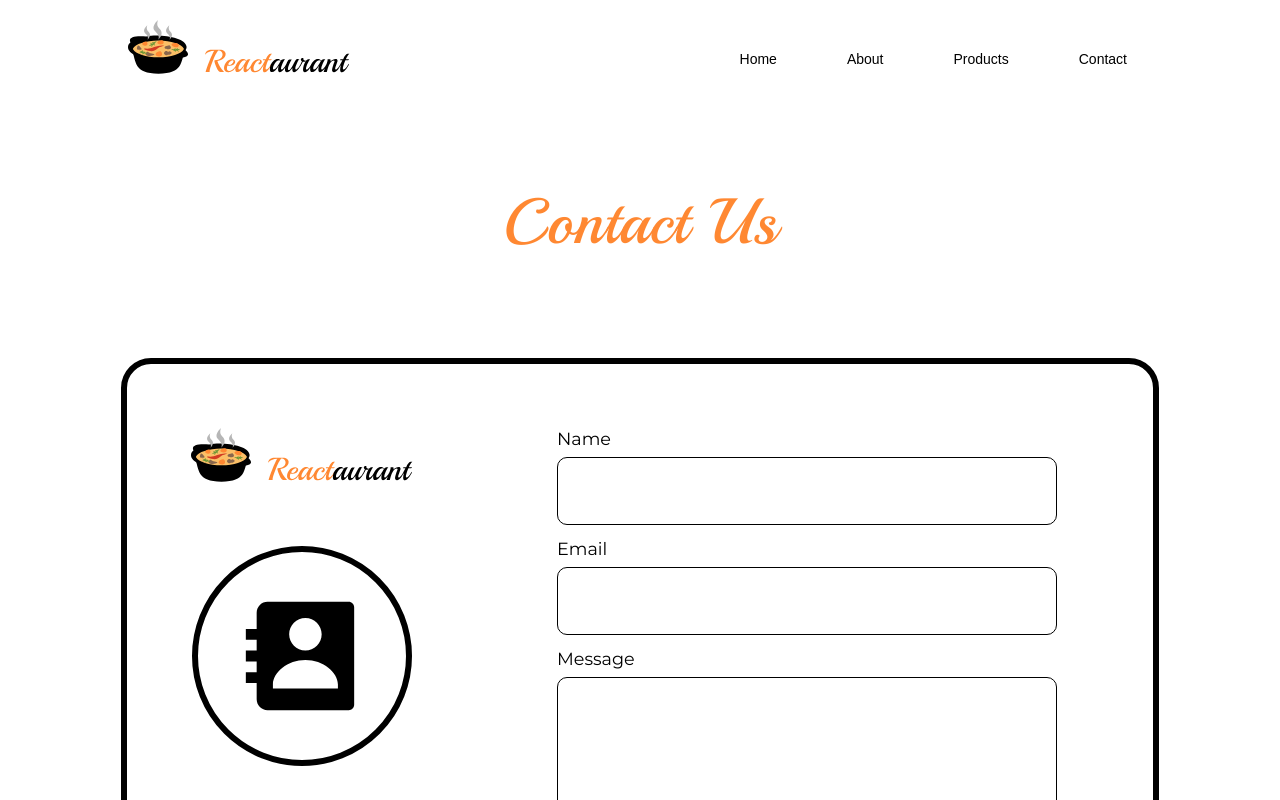
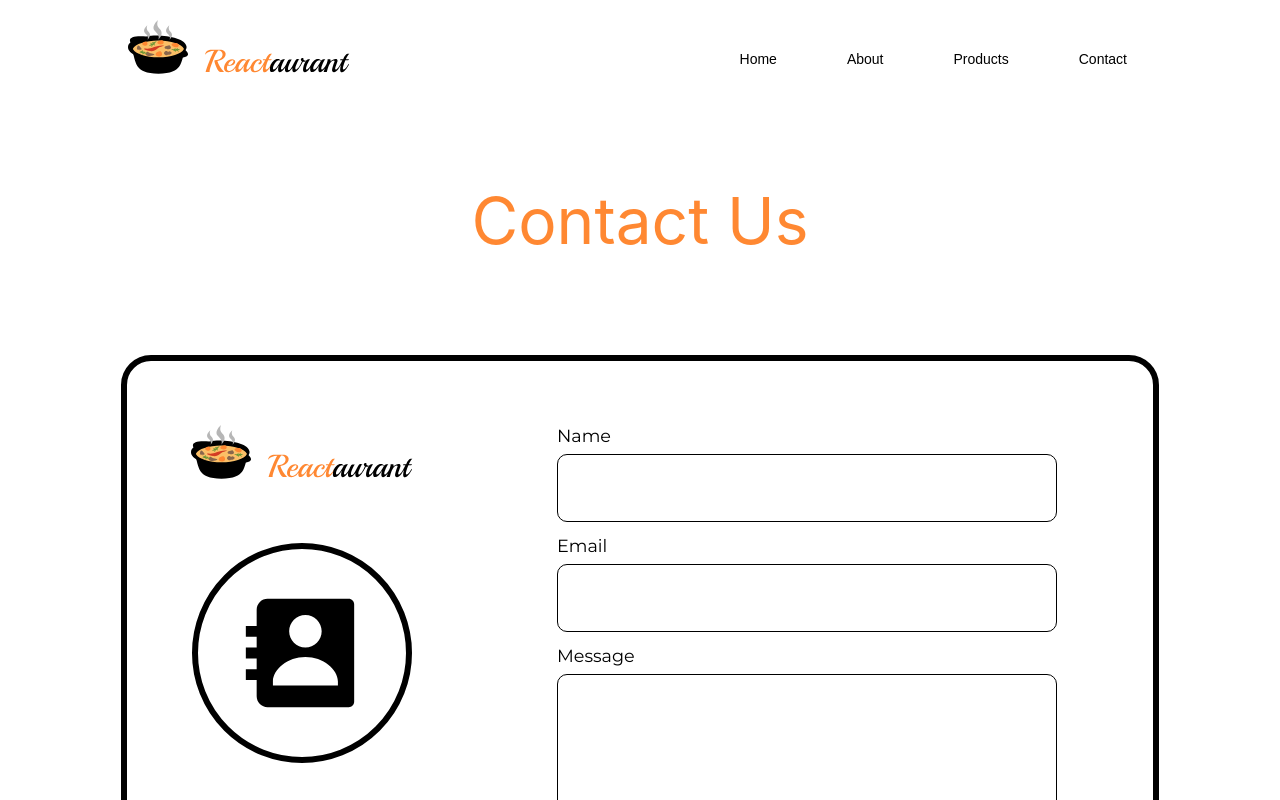
Before and after one commit to Damilare-Tolulope/restuarant-website, a React (Create React App) app: page /contact in a window 1280 px wide. Shown: the top 800 px of the page. Built offline with nearby package versions, Linux system fonts and the light colour scheme.

Commit message:
Font reset

```diff
--- a/src/components/contact/contact.css
+++ b/src/components/contact/contact.css
@@ -9,7 +9,6 @@
 
 .contact-page__header {
   color: #ff8832;
-  font-family: "Playball", sans-serif;
   font-size: 4em;
   padding: 1em;
 }
```
